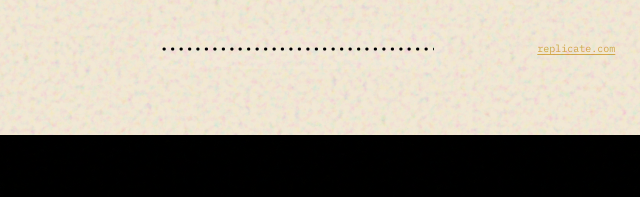
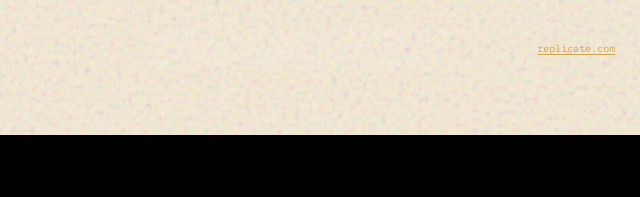
Before and after one commit to Neens6655/z-gallery, a website: page generator.html in a window 1280 px wide. Shown: the part 381-578 px from the top of the page, 98-738 px from the left. Drawn offline with Linux system fonts and the light colour scheme.

Commit message:
chore: remove dead Replicate token (subscription cancelled)

```diff
--- a/generator.html
+++ b/generator.html
@@ -492,7 +492,7 @@
     document.addEventListener('DOMContentLoaded', () => {
 
       // Pre-fill API key — use saved value or fall back to default
-      const DEFAULT_API_KEY = 'REDACTED_ROTATE_THIS_REPLICATE_TOKEN';
+      const DEFAULT_API_KEY = ''; // Replicate integration removed (subscription cancelled)
       try {
         const saved = localStorage.getItem('z-replicate-key');
         apikeyInput.value = saved || DEFAULT_API_KEY;
```
